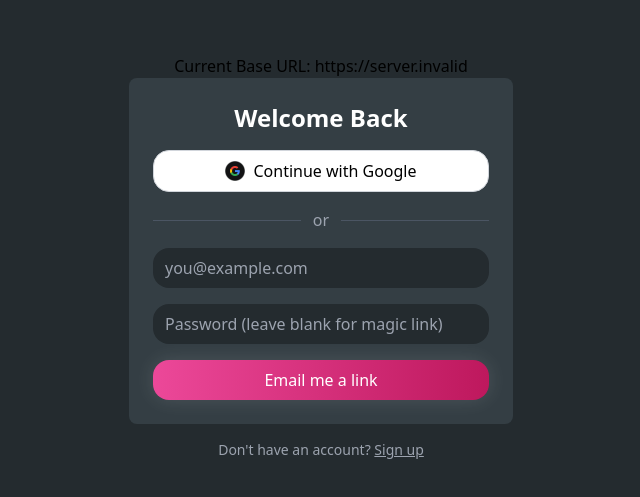
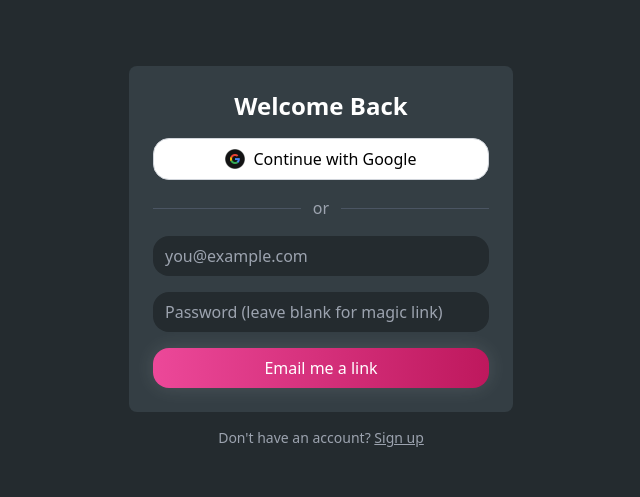
Before and after one commit to areysen/workout-tracker, a Next.js app: page /login in a window 1280 px wide. Shown: the part 143-640 px from the top of the page, without its empty margins (319-959 px from the left). Built offline with nearby package versions, Linux system fonts and the light colour scheme; no server answers.

Commit message:
remove paragraph from login page

```diff
--- a/app/login/page.js
+++ b/app/login/page.js
@@ -59,7 +59,6 @@ export default function LoginView() {
 
   return (
     <div className="min-h-screen flex flex-col items-center justify-center bg-[#242B2F] p-4">
-      <p>Current Base URL: {process.env.NEXT_PUBLIC_BASE_URL}</p>
       <form
         onSubmit={handleSubmit}
         className="bg-[#343E44] p-6 rounded-lg w-full max-w-sm space-y-4"
```
